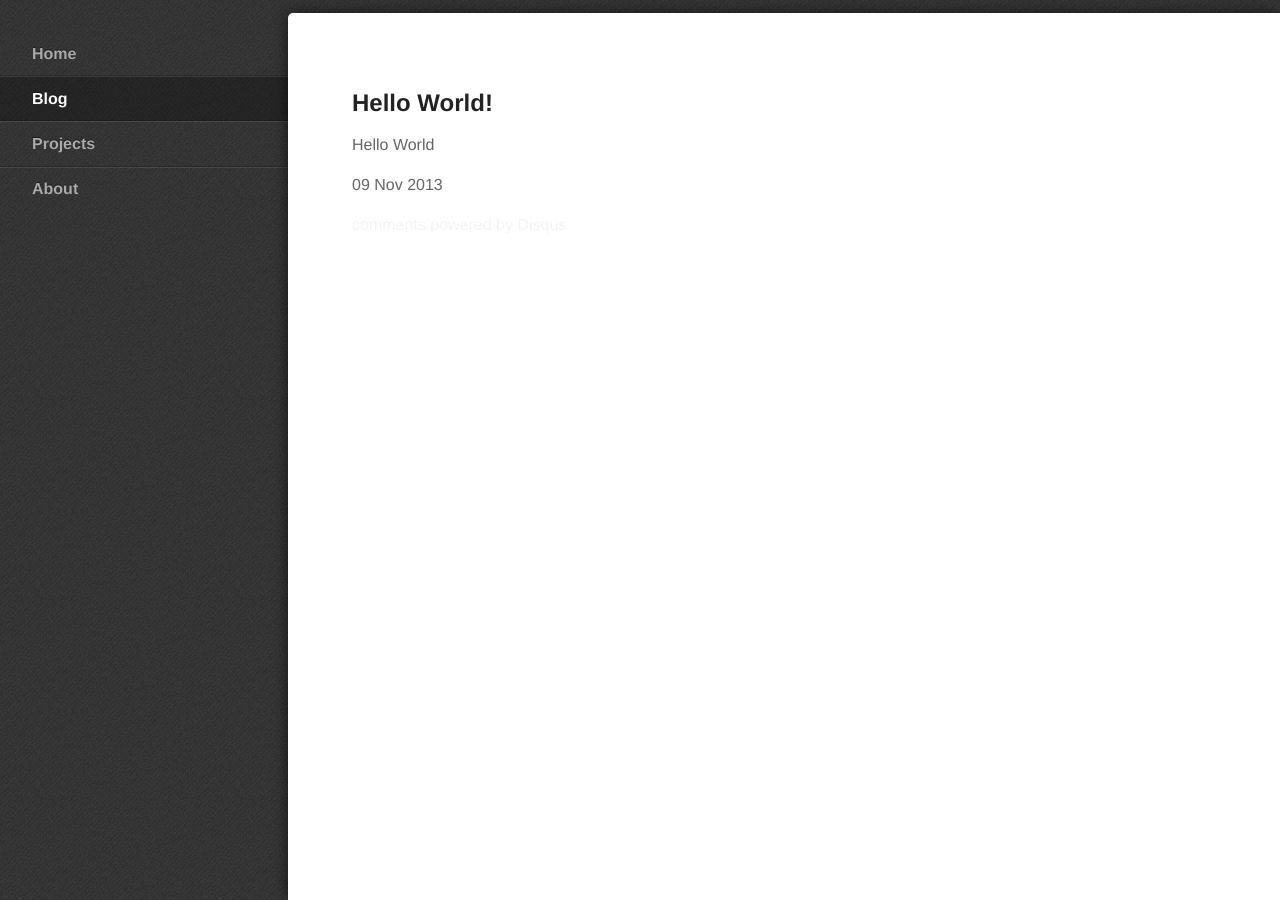
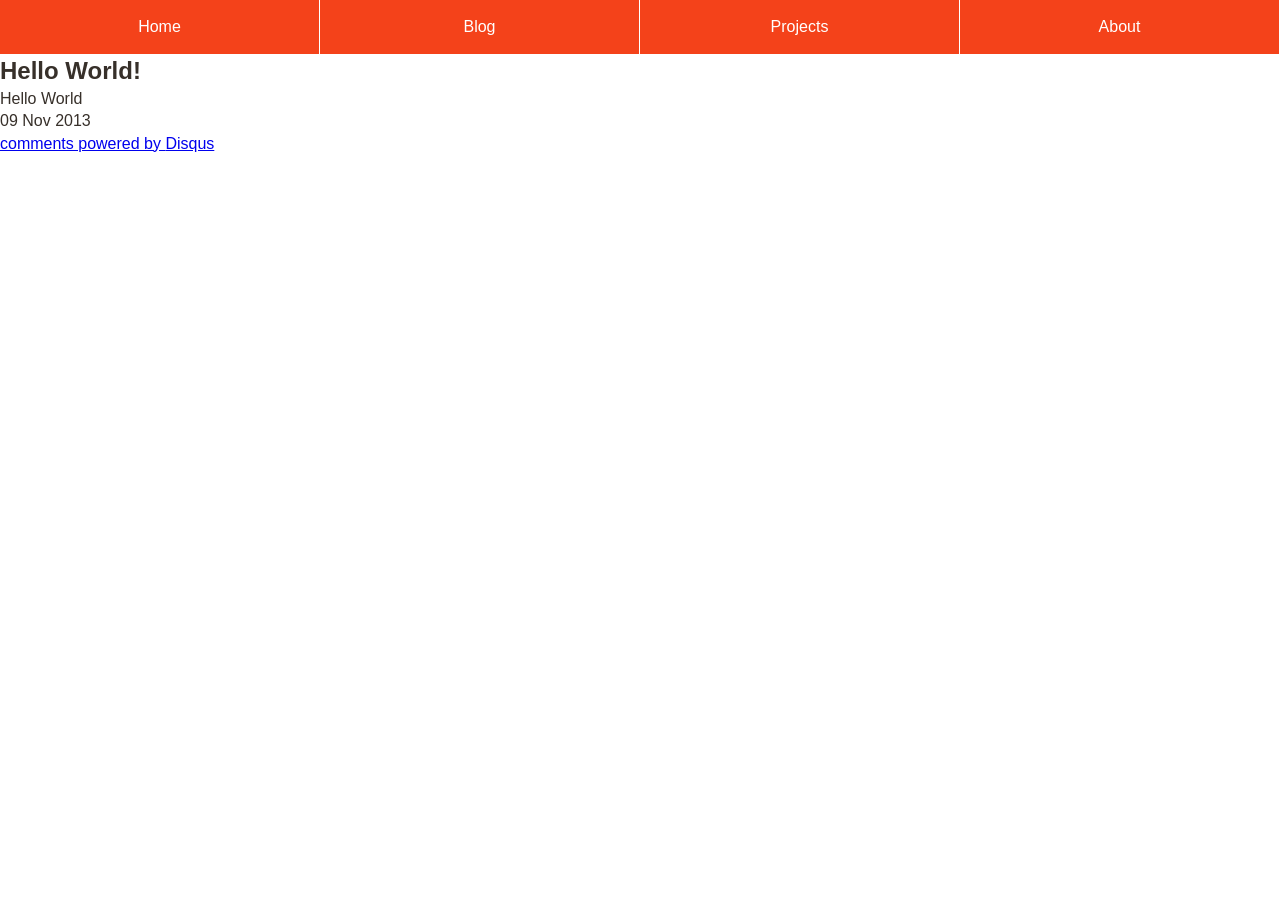
Before and after one commit to gncy2013/gncy2013.github.io, a Jekyll site: the page built from _posts/2013-11-9-Hello-World.html, in a window 1280 px wide. Built offline with Jekyll 4.4.1, drawn with Linux system fonts in a browser that asks for light colours; comment, search, counter and statistics services are not loaded.

Commit message:
Change style

```diff
--- a/_layouts/post.html
+++ b/_layouts/post.html
@@ -3,12 +3,10 @@
     <head>
         <meta http-equiv="content-type" content="text/html; charset=utf-8" />
         <title>{{ page.title }}</title>
-
         <meta name="viewport" content="width=device-width,initial-scale=1">
-        <!--[if lte IE 8]><link rel="stylesheet" href="/contents/css/responsive-nav.css"><![endif]-->
-        <!--[if gt IE 8]><!--><link rel="stylesheet" href="/contents/css/styles.css"><!--<![endif]-->
+        <link rel="stylesheet" href="/contents/css/styles.css">
+        <!--[if lte IE 8]>script src="/contents/js/respond.js"></script><![endif]-->
         <script src="/contents/js/responsive-nav.js"></script>
-
     </head>
 
     <body>
--- a/contents/css/styles.css
+++ b/contents/css/styles.css
@@ -1,9 +1,62 @@
-body,div,
-h1,h2,p,
-ol,ul,li {
+/* ------------------------------------------
+  NECESSARY STYLES FOR RESPONSIVE NAV
+  WITH IE SUPPORT
+--------------------------------------------- */
+
+.nav-collapse ul {
+  margin: 0;
+  padding: 0;
+  width: 100%;
+  display: block;
+  list-style: none;
+}
+
+.nav-collapse li {
+  width: 100%;
+  display: block;
+}
+
+.js .nav-collapse {
+  clip: rect(0 0 0 0);
+  max-height: 0;
+  position: absolute;
+  display: block;
+  overflow: hidden;
+  zoom: 1;
+}
+
+.nav-collapse.opened {
+  max-height: 9999px;
+}
+
+@media screen and (min-width: 40em) {
+  .js .nav-collapse {
+    position: relative;
+    max-height: none;
+  }
+  .nav-toggle {
+    display: none;
+  }
+}
+
+
+/* ------------------------------------------
+  PAGE'S STYLES
+--------------------------------------------- */
+body, div,
+h1, h2, h3, h4, h5, h6,
+p, blockquote, pre, dl, dt, dd, ol, ul, li, hr,
+fieldset, form, label, legend, th, td,
+article, aside, figure, footer, header, hgroup, menu, nav, section,
+summary, hgroup {
   margin: 0;
   padding: 0;
   border: 0;
+}
+
+a:active,
+a:hover {
+  outline: 0;
 }
 
 @-webkit-viewport { width: device-width; }
@@ -12,147 +65,74 @@ ol,ul,li {
 @-o-viewport { width: device-width; }
 @viewport { width: device-width; }
 
-html, body {
-  min-height: 100%;
-}
-
 body {
-  min-width: 290px;
-  -webkit-font-smoothing: antialiased;
   -webkit-text-size-adjust: 100%;
   -ms-text-size-adjust: 100%;
   text-size-adjust: 100%;
-  background: #444 url("/contents/img/debut_dark.png") repeat;
-  color: #666;
-  font: normal 100%/1.5 "Helvetica Neue", Helvetica, Arial, sans-serif;
+  color: #37302a;
+  background: #fff;
+  font: normal 100%/1.4 sans-serif;
 }
 
-h1 {
-  font-size: 3em;
-  line-height: 1;
-  color: #222;
-  margin-bottom: .5em;
+.nav-collapse,
+.nav-collapse * {
+  -moz-box-sizing: border-box;
+  -webkit-box-sizing: border-box;
+  box-sizing: border-box;
+}
+
+.nav-collapse,
+.nav-collapse ul {
+  list-style: none;
+  width: 100%;
+  float: left;
+}
+
+.nav-collapse li {
   float: left;
   width: 100%;
 }
 
-h2 {
-  float: left;
-  width: 100%;
-  font-size: 1.5em;
-  color: #222;
-  margin: 1em 0 .5em;
+@media screen and (min-width: 40em) {
+  .nav-collapse li {
+    width: 25%;
+    *width: 24.9%; /* IE7 Hack */
+    _width: 19%; /* IE6 Hack */
   }
-
-p {
-  float: left;
-  width: 100%;
-  margin-bottom: 1em;
-}
-
-p.intro {
-  font-size: 1.25em;
-  color: #555;
-  font-weight: bold;
-}
-
-a {
-  color: #f4f4f4;
-  text-decoration: none;
-}
-
-a:active,
-a:hover {
-  outline: 0;
-}
-
-.main {
-  -webkit-box-sizing: border-box;
-  -moz-box-sizing: border-box;
-  box-sizing: border-box;
-  -webkit-overflow-scrolling: touch;
-  padding: 3em 4em;
-  position: fixed;
-  overflow: hidden;
-  overflow-y: scroll;
-  border-top-left-radius: 5px;
-  box-shadow: 0 0 15px rgba(0,0,0, .6);
-  top: .8em;
-  right: 0;
-  bottom: 0;
-  width: 76%;
-  background: #fff;
-}
-
-.main::-webkit-scrollbar {
-  -webkit-appearance: none;
-  background-color: rgba(0,0,0, .15);
-  width: 8px;
-  height: 8px;
-}
-
-.main::-webkit-scrollbar-thumb {
-  border-radius: 0;
-  background-color: rgba(0,0,0, .4);
-}
-
-.nav-collapse {
-  position: absolute;
-  width: 24%;
-  top: 2em;
-  left: 0;
-}
-
-.nav-collapse ul {
-  display: block;
-  width: 100%;
-  list-style: none;
-}
-
-.nav-collapse li {
-  width: 100%;
-  display: block;
 }
 
 .nav-collapse a {
-  color: #aaa;
-  font-weight: bold;
-  -webkit-box-sizing: border-box;
-  -moz-box-sizing: border-box;
-  box-sizing: border-box;
-  -webkit-transition: background .3s ease;
-  -moz-transition: background .3s ease;
-  transition: background .3s ease;
-  text-shadow: 0 -1px rgba(0,0,0, .5);
-  border-bottom: 1px solid rgba(0,0,0, .2);
-  border-top: 1px solid rgba(255,255,255, .1);
-  display: block;
-  padding: .6em 2em;
+  color: #fff;
+  text-decoration: none;
   width: 100%;
+  background: #f4421a;
+  border-bottom: 1px solid white;
+  padding: 0.7em 1em;
+  float: left;
 }
 
-.nav-collapse a:hover { background: rgba(255,255,255, .1) }
-.nav-collapse .active a { color: #fff; background: rgba(0,0,0, .3) }
-.nav-collapse li:first-child a { border-top: 0 }
-.nav-collapse li:last-child a { border-bottom: 0 }
-.nav-toggle { display: none }
+@media screen and (min-width: 40em) {
+  .nav-collapse a {
+    margin: 0;
+    padding: 1em;
+    float: left;
+    text-align: center;
+    border-bottom: 0;
+    border-right: 1px solid white;
+  }
+}
 
-@media screen and (max-width: 40em) {
-  .js .nav-collapse {
-    clip: rect(0 0 0 0);
-    max-height: 0;
-    position: absolute;
-    display: block;
-    overflow: hidden;
+.nav-collapse ul ul a {
+  background: #ca3716;
+  padding-left: 2em;
 }
-  .nav-collapse {
-    top: 0;
-    width: 100%;
-    position: relative;
+
+@media screen and (min-width: 40em) {
+  .nav-collapse ul ul a {
+    display: none;
   }
-  .nav-collapse.opened { max-height: 9999px }
-  .nav-collapse a:hover { background: transparent }
-  .nav-collapse .active a:hover { color: #fff; background: rgba(0,0,0, .3) }
+}
+
 .nav-toggle {
   -webkit-touch-callout: none;
   -webkit-user-select: none;
@@ -162,32 +142,12 @@ a:hover {
   width: 70px;
   height: 55px;
   float: right;
-    display: block;
-    margin: 0 -2em 1em 0;
   text-indent: -9999px;
   overflow: hidden;
-    background: #444 url("/contents/img/hamburger.gif") no-repeat 50% 33%;
-  }
-  .main {
-    -webkit-overflow-scrolling: auto;
-    box-shadow: none;
-    padding: 0 2em 2em;
-    border-radius: 0;
-    position: relative;
-    width: 100%;
-    overflow: hidden;
-  }
-  .main::-webkit-scrollbar { background-color: transparent }
+  background: #f4421a url("/contents/img/hamburger.gif") no-repeat 50% 33%;
 }
 
 @media screen and (-webkit-min-device-pixel-ratio: 1.3), screen and (min--moz-device-pixel-ratio: 1.3), screen and (-o-min-device-pixel-ratio: 2 / 1), screen and (min-device-pixel-ratio: 1.3), screen and (min-resolution: 192dpi), screen and (min-resolution: 2dppx) {
-  body {
-    background-image: url("/contents/img/debut_dark_@2X.png");
-    -webkit-background-size: 200px 200px;
-    -moz-background-size: 200px 200px;
-    -o-background-size: 200px 200px;
-    background-size: 200px 200px;
-  }
   .nav-toggle {
     background-image: url("/contents/img/hamburger-retina.gif");
     -webkit-background-size: 100px 100px;
@@ -196,8 +156,3 @@ a:hover {
     background-size: 100px 100px;
   }
 }
-
-@media screen and (min-width: 76em) {
-  .nav-collapse { width: 18em }
-  .main { width: auto; left: 18em }
-}
--- a/index.html
+++ b/index.html
@@ -5,6 +5,6 @@ title: CBlog
 
 <ul>
     {% for post in site.posts %}
-        <li>{{ post.date | date_to_string }} <a href="{{ post.url }}">{{ post.title }}</a></li>
+        <li> {{ post.date }} -> <a href="{{ post.url }}">{{ post.title }}</a> </li>
     {% endfor %}
 </ul>
```
Also changed, not shown: _layouts/default.html (+3 -5 lines), contents/img/debut_dark.png (deleted), contents/img/debut_dark_@2X.png (deleted), contents/js/respond.js (added). Lines whose indentation alone changed are shown as unchanged.
